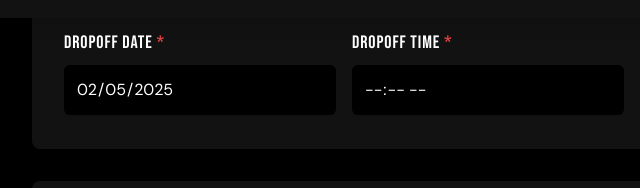
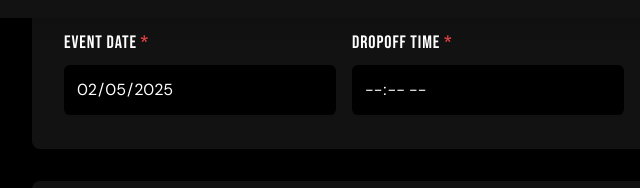
Before and after one commit to lukesbeard/electric-events-catering-meny-builder, a plain HTML site: page index.html in a window 1280 px wide. Shown: the part 782-970 px from the top of the page, 0-640 px from the left. Drawn offline with nearby package versions, Linux system fonts and the light colour scheme; no server answers.

Commit message:
Update index.html

```diff
--- a/index.html
+++ b/index.html
@@ -227,7 +227,7 @@
                 <div class="grid grid-cols-1 md:grid-cols-4 gap-8">
                     <div class="md:col-span-2 flex gap-4">
                         <div class="flex-1">
-                            <label for="dropoffDate" class="block text-lg font-heading text-white mb-2">Dropoff Date</label>
+                            <label for="dropoffDate" class="block text-lg font-heading text-white mb-2">Event Date</label>
                             <input type="date"
                                    id="dropoffDate"
                                    required
```
